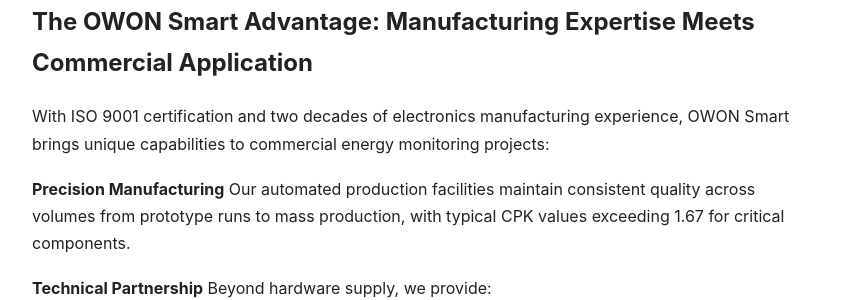
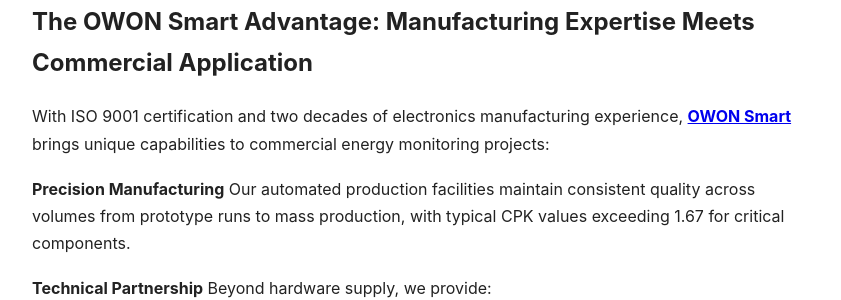
Before and after one commit to Owonsmart/iotnews, a Jekyll site: the page built from _posts/2025-11-11-Smart-Energy-Solutions-for-Commercial-Properties-OWON-Smart.md, in a window 1280 px wide and 900 px high, scrolled down 3225 px. Shown: the part 228-528 px from the top of the window, without its empty margins (218-1059 px from the left). Built offline with Jekyll 4.4.1, drawn with Linux system fonts in a browser that asks for light colours; part of the change alters nothing that is shown.

```diff
--- a/_posts/2025-11-11-Smart-Energy-Solutions-for-Commercial-Properties-OWON-Smart.md
+++ b/_posts/2025-11-11-Smart-Energy-Solutions-for-Commercial-Properties-OWON-Smart.md
@@ -97,7 +97,7 @@ Zigbee's mesh networking capability typically supports 50-100 devices per gatewa
 
 ## **The OWON Smart Advantage: Manufacturing Expertise Meets Commercial Application**
 
-With ISO 9001 certification and two decades of electronics manufacturing experience, OWON Smart brings unique capabilities to commercial energy monitoring projects:
+With ISO 9001 certification and two decades of electronics manufacturing experience, **[OWON Smart ](https://www.owon-smart.com)** brings unique capabilities to commercial energy monitoring projects:
 
 **Precision Manufacturing**
 Our automated production facilities maintain consistent quality across volumes from prototype runs to mass production, with typical CPK values exceeding 1.67 for critical components.
```
